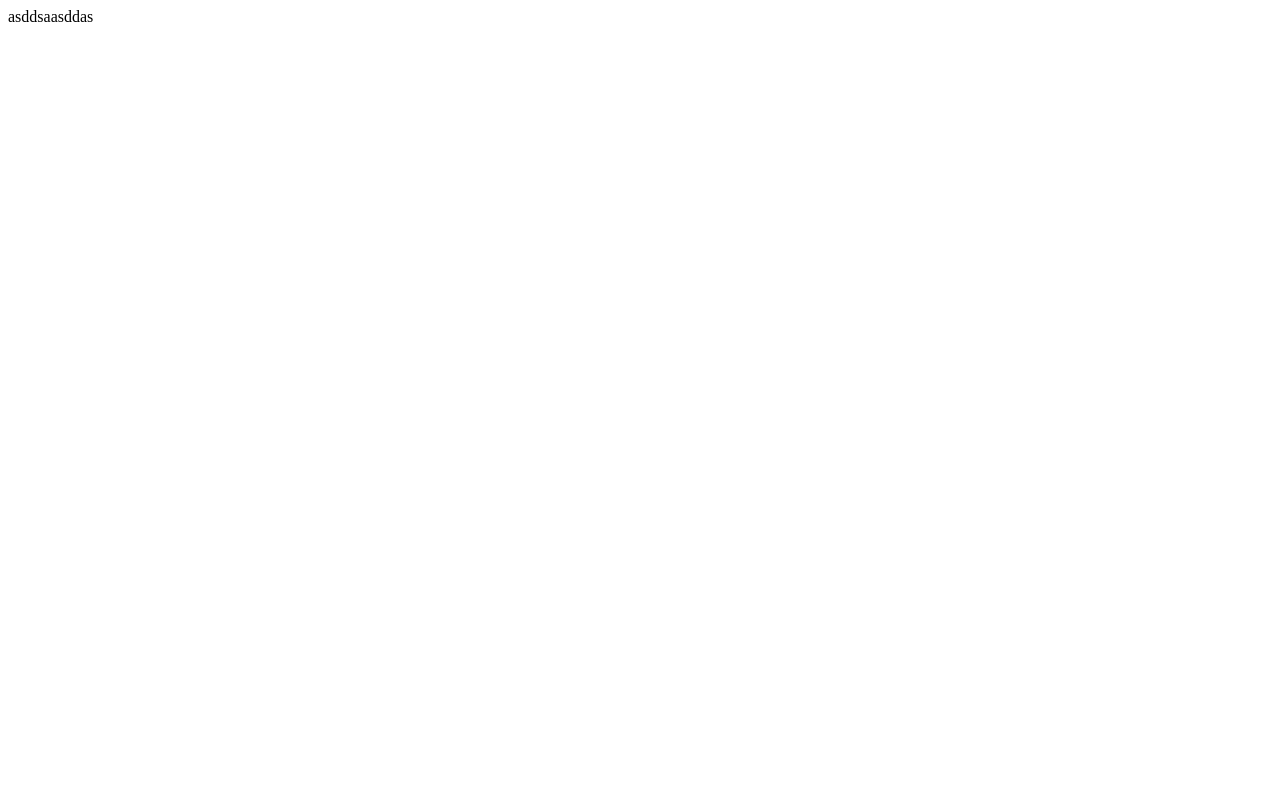
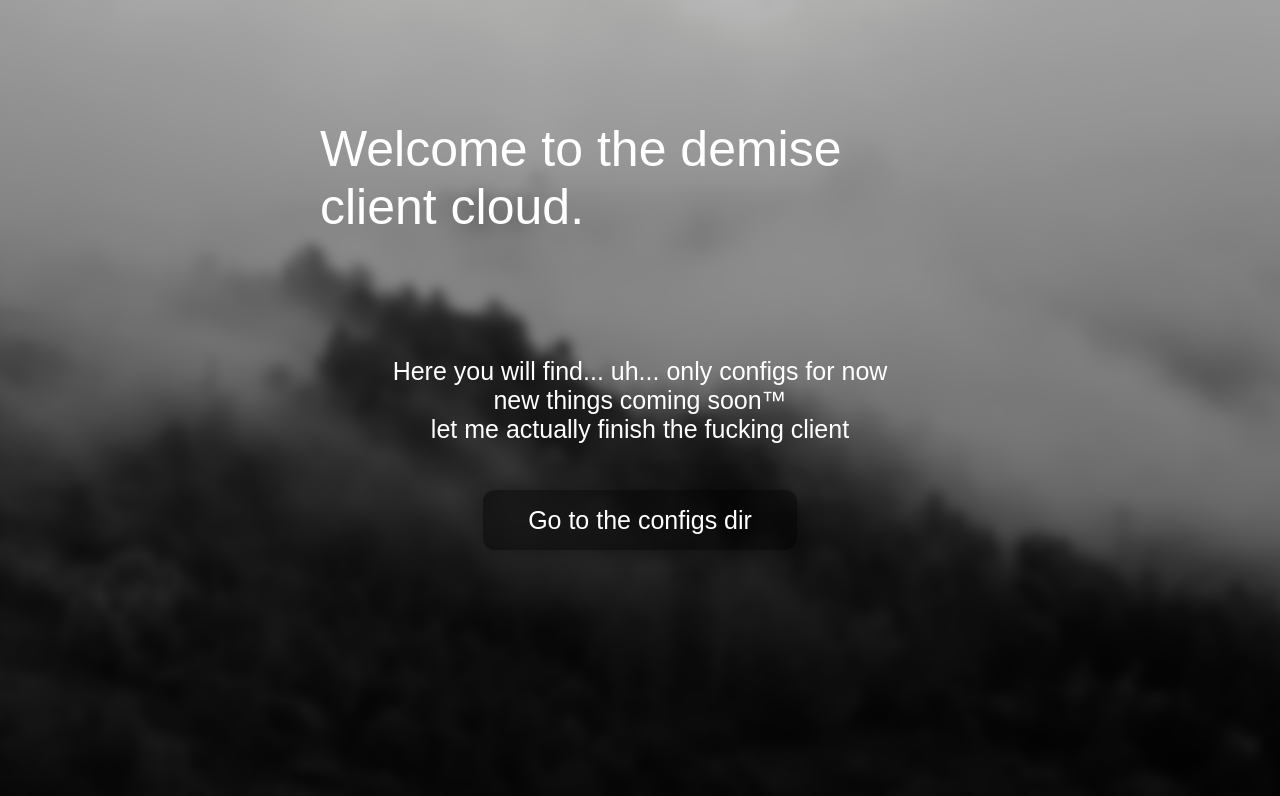
Before and after one commit to larryngton2/demise-cloud, a plain HTML site: page index.html in a window 1280 px wide. Drawn offline with Linux system fonts and the light colour scheme.

Commit message:
placeholder things

```diff
--- a/index.html
+++ b/index.html
@@ -1 +1,98 @@
-asddsaasddas
+<html>
+    <head>
+        <title>demise cloud</title>
+        <div class="title">Welcome to the demise client cloud.</div>
+    </head>
+    <body style="font-family: Arial, Helvetica, sans-serif; color: white;">
+        <img class="background" src="public/images/background.png"/>
+        <div class="text">Here you will find... uh... only configs for now <br>new things coming soon™ <br> let me actually finish the fucking client</div>
+        <div class="text-bg">
+        <a class="gotoconfigs" type="button">Go to the configs dir</a>
+        <a href="configs.html" class="cfgbuttonbg">
+    </body>
+</html>
+
+<style>
+    .background {
+        position: absolute;
+        z-index: -10;
+        left: 50%;
+        top: 50%;
+        transform: translate(-50%, -50%);
+        object-fit: cover;
+        width: 100%;
+        height: 100%;
+    }
+
+    .title {
+        top: 15%;
+        font-size: 50px;
+        position:absolute;
+        left: 50%;
+        transform: translate(-50%);
+        color: white;
+        font-family: Arial, Helvetica, sans-serif;
+    }
+
+    .text {
+        text-align: center;
+        position:absolute;
+        top: 50%;
+        left: 50%;
+        transform: translate(-50%, -50%);
+        font-size: 25px;
+        padding: 7px 15px;
+    }
+
+    .gotoconfigs {
+        pointer-events: none;
+        font-size: 25px;
+        color: white;
+        position:absolute;
+        top: 65%;
+        left: 50%;
+        transform: translate(-50%, -50%);
+        text-decoration: none;
+    }
+
+    .cfgbuttonbg {
+        border: none;
+        border-radius: 12px;
+        transform: translate(-50%, -50%);
+        padding: 5px 7px;
+        box-shadow: 0 0 25px black;
+        background-color: black;
+        opacity: 0.5;
+        transition-duration: 0.5s;
+        position:absolute;
+        top: 65%;
+        left: 50%;
+        width: 300px;
+        height: 50px;
+        z-index: -9;
+    }
+
+    .cfgbuttonbg:hover {
+        background-color: gray;
+    }
+
+    .cfgbuttonbg:active {
+        background-color: lightgray;
+    }
+
+    /*
+    .text-bg {
+        width: 555px;
+        height: 125px;
+        position:absolute;
+        top: 50%;
+        left: 50%;
+        transform: translate(-50%, -50%);
+        font-size: 25px;
+        background-color: black;
+        opacity: 0.5;
+        box-shadow: 0 0 25px black;
+        z-index: -9;
+    }
+        */
+</style>
```
Also changed, not shown: configs.html (added, +46 -0 lines), public/images/background.png (added), 1 other file.
